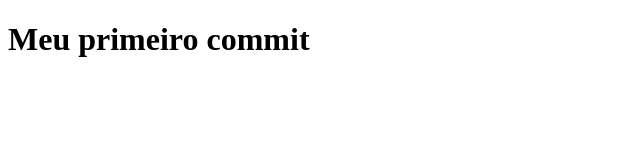
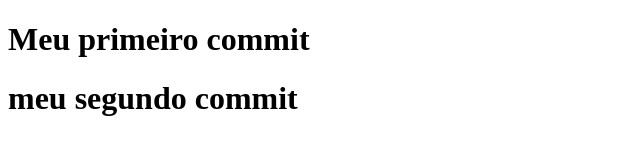
Before and after one commit to Pedrmartiins/EngSoft, a plain HTML site: page index.html in a window 1280 px wide. Shown: the whole page, without its empty margins (0-640 px from the left). Drawn offline with Linux system fonts and the light colour scheme.

Commit message:
meu segundi commit

```diff
--- a/index.html
+++ b/index.html
@@ -7,6 +7,6 @@
 </head>
 <body>
     <h1>Meu primeiro commit</h1>
-
+    <h1>meu segundo commit</h1>
 </body>
 </html>
```
